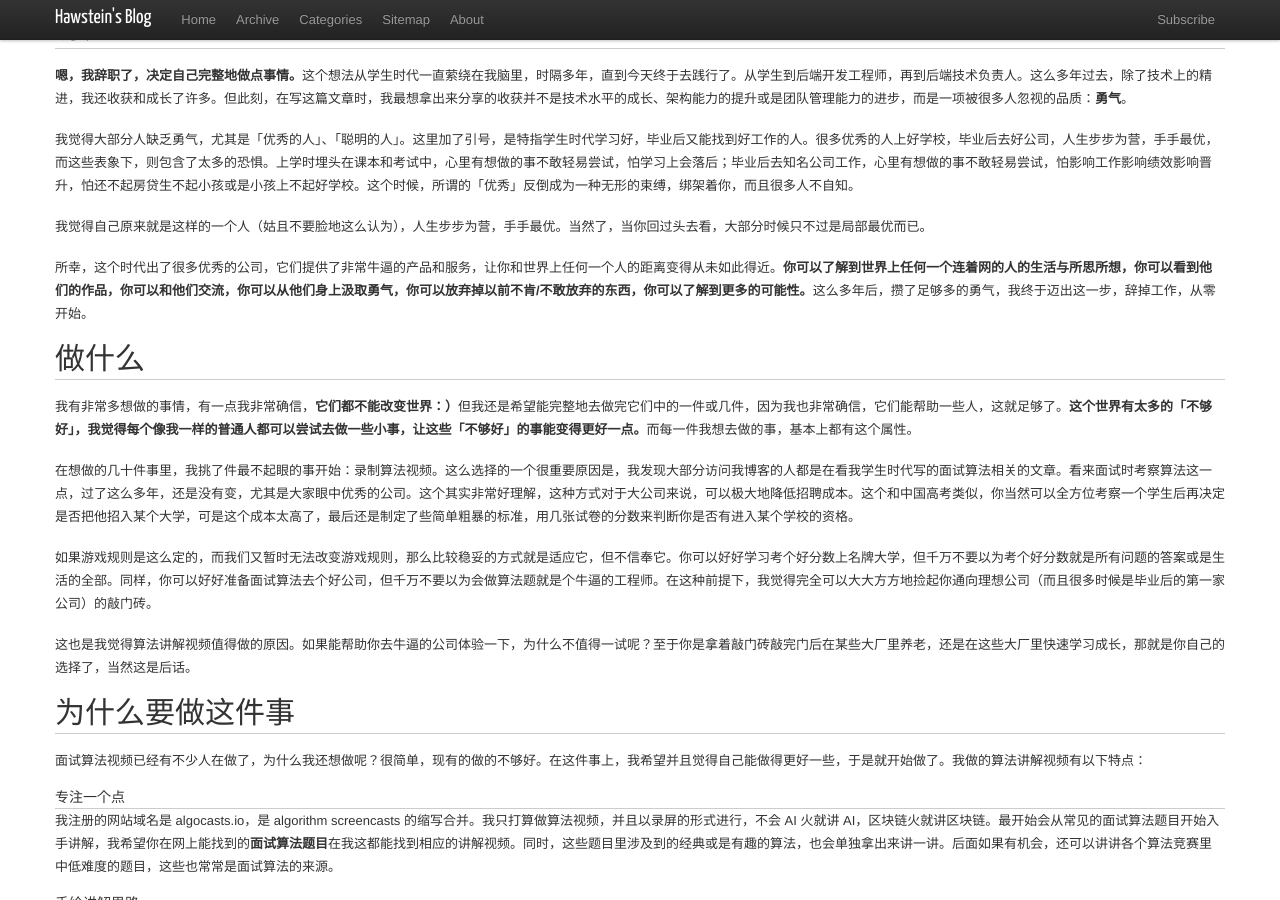
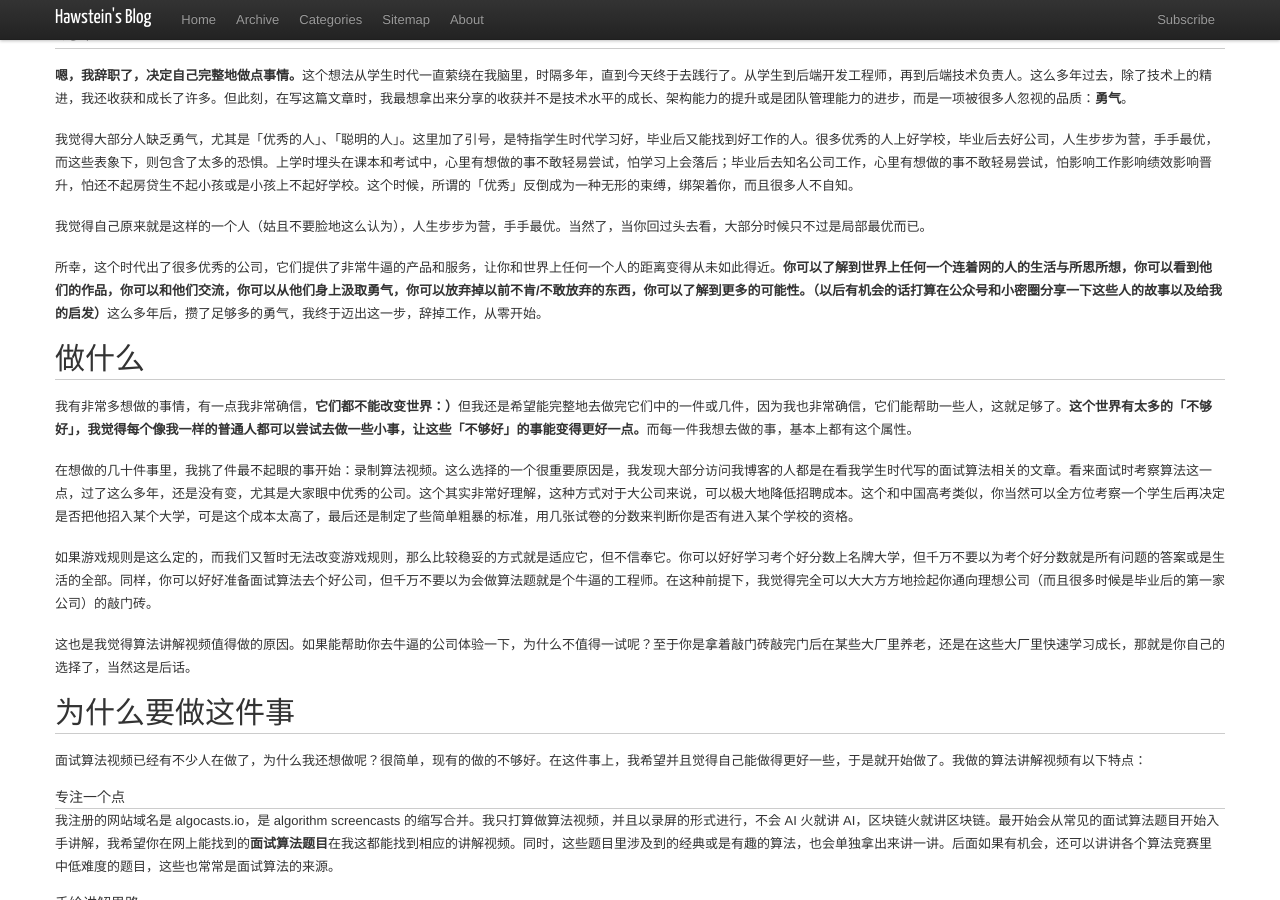
Before and after one commit to Hawstein/hawstein.github.com, a Jekyll site: the page built from _posts/2018/2018-9-25-algocasts-intro.md, in a window 1280 px wide and 900 px high, scrolled down 1134 px. Built offline with Jekyll 4.4.1, drawn with Linux system fonts in a browser that asks for light colours; nearby versions of some CDN libraries; comment, search, counter and statistics services are not loaded.

Commit message:
update post algocasts intro

```diff
--- a/_posts/2018/2018-9-25-algocasts-intro.md
+++ b/_posts/2018/2018-9-25-algocasts-intro.md
@@ -35,7 +35,7 @@ title: AlgoCasts 用心做好每一个算法视频
 
 我觉得自己原来就是这样的一个人（姑且不要脸地这么认为），人生步步为营，手手最优。当然了，当你回过头去看，大部分时候只不过是局部最优而已。
 
-所幸，这个时代出了很多优秀的公司，它们提供了非常牛逼的产品和服务，让你和世界上任何一个人的距离变得从未如此得近。**你可以了解到世界上任何一个连着网的人的生活与所思所想，你可以看到他们的作品，你可以和他们交流，你可以从他们身上汲取勇气，你可以放弃掉以前不肯/不敢放弃的东西，你可以了解到更多的可能性。**这么多年后，攒了足够多的勇气，我终于迈出这一步，辞掉工作，从零开始。
+所幸，这个时代出了很多优秀的公司，它们提供了非常牛逼的产品和服务，让你和世界上任何一个人的距离变得从未如此得近。**你可以了解到世界上任何一个连着网的人的生活与所思所想，你可以看到他们的作品，你可以和他们交流，你可以从他们身上汲取勇气，你可以放弃掉以前不肯/不敢放弃的东西，你可以了解到更多的可能性。（以后有机会的话打算在公众号和小密圈分享一下这些人的故事以及给我的启发）**这么多年后，攒了足够多的勇气，我终于迈出这一步，辞掉工作，从零开始。
 
 ## 做什么
 
```
